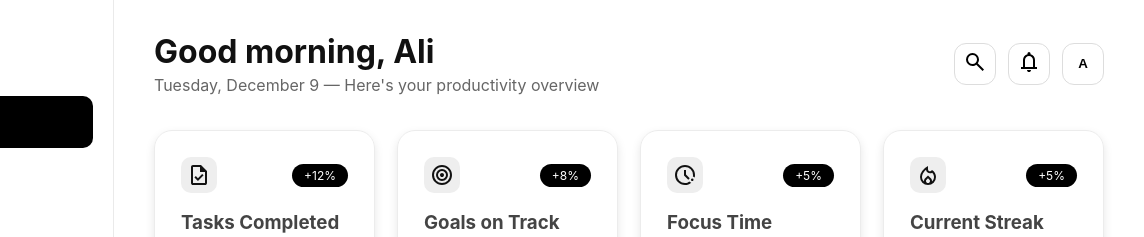
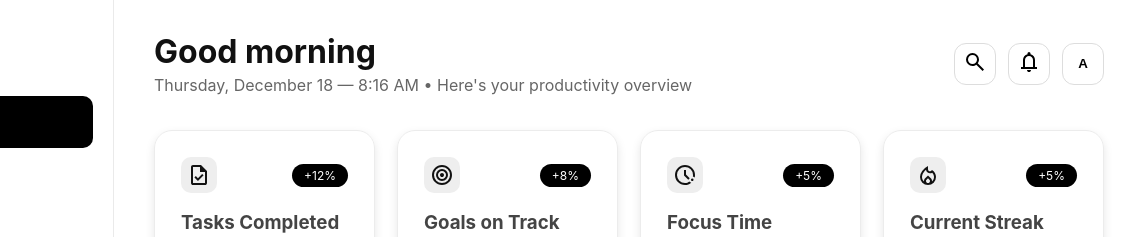
Before and after one commit to AliJoshan/Progression, a plain HTML site: page dashboard.html in a window 1280 px wide. Shown: the top 237 px of the page, 136-1280 px from the left. Drawn offline with nearby package versions, Linux system fonts and the light colour scheme.

Commit message:
Make the Dashboard header date & Greeting dynmic

```diff
--- a/dashboard.html
+++ b/dashboard.html
@@ -132,8 +132,8 @@
             <!-- ========== HEADER ========== -->
             <header class="header">
                 <div>
-                    <h1>Good morning, Ali</h1>
-                    <p class="sub">Tuesday, December 9 — Here's your productivity overview</p>
+                    <h1 id="dashboardGreeting">Good morning</h1>
+                    <p class="sub" id="dashboardDate">Tuesday, December 9 — Here's your productivity overview</p>
                 </div>
 
                 <div class="header-buttons">
--- a/dashboard.js
+++ b/dashboard.js
@@ -123,6 +123,37 @@ function getWeeklyTaskCounts() {
     });
 
     return counts;
+}
+
+// ========================
+// DASHBOARD HEADER (DATE & GREETING)
+// ========================
+const greetingEl = document.getElementById("dashboardGreeting");
+const dateEl = document.getElementById("dashboardDate");
+
+function updateDashboardHeader() {
+    const now = new Date();
+
+    const hour = now.getHours();
+    let greeting = "Good morning";
+
+    if (hour >= 12 && hour < 18) greeting = "Good afternoon";
+    else if (hour >= 18) greeting = "Good evening";
+
+    greetingEl.textContent = greeting;
+
+    const formattedDate = now.toLocaleDateString("en-US", {
+        weekday: "long",
+        month: "long",
+        day: "numeric"
+    });
+
+    const formattedTime = now.toLocaleTimeString("en-US", {
+        hour: "numeric",
+        minute: "2-digit"
+    });
+
+    dateEl.textContent = `${formattedDate} — ${formattedTime} • Here's your productivity overview`;
 }
 
 const ctx = document.getElementById("weeklyProgressChart").getContext("2d");
@@ -594,6 +625,8 @@ function updateQuickStats() {
 // ========================
 // INITIAL RENDER
 // ========================
+updateDashboardHeader();
+setInterval(updateDashboardHeader, 60 * 1000);
 saveTasks();
 renderDashboardTasks();
 updateQuickStats();
```
